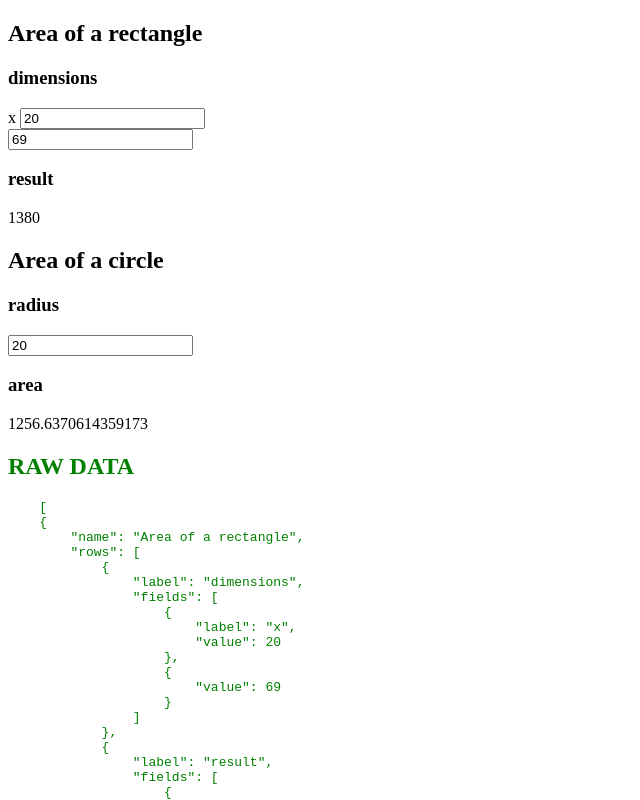
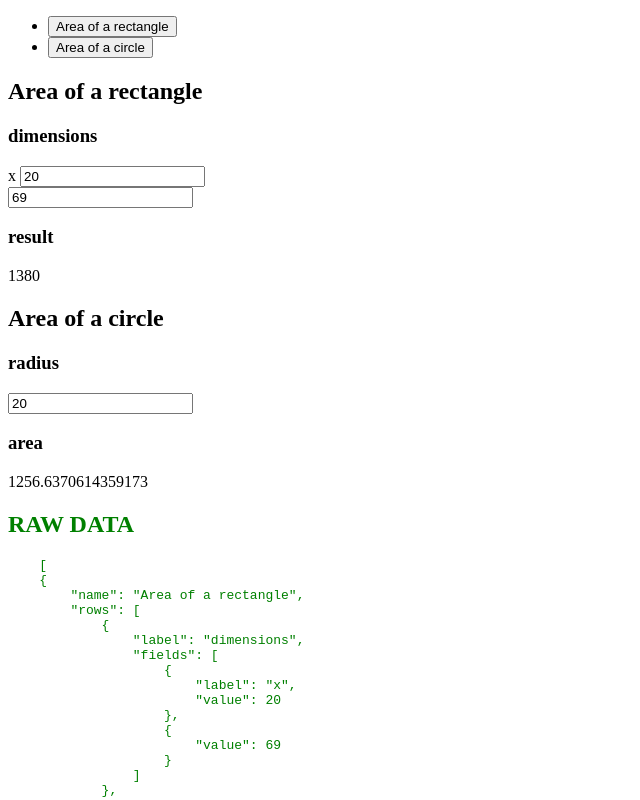
Before and after one commit to AlexOssDev/calc-engine, a SvelteKit app: page / in a window 1280 px wide. Shown: the top 800 px of the page, without its empty margins (0-640 px from the left). Built offline with nearby package versions, Linux system fonts and the light colour scheme.

Commit message:
feat: add stackList and visivility toggling

```diff
--- a/src/lib/Stack.svelte
+++ b/src/lib/Stack.svelte
@@ -5,8 +5,11 @@
 	export let data: IStack;
 </script>
 
-<h2>{data.name}</h2>
-
-{#each data.rows as row}
-	<Row bind:data={row} stack={data} />
-{/each}
+{#if !data.hidden}
+	<div>
+		<h2>{data.name}</h2>
+		{#each data.rows as row}
+			<Row bind:data={row} stack={data} />
+		{/each}
+	</div>
+{/if}
--- /dev/null
+++ b/src/lib/StackList.svelte
@@ -0,0 +1,13 @@
+<script lang="ts">
+	import { dataStore } from './storage';
+</script>
+
+<ul>
+	{#each $dataStore as stack}
+		<li>
+			<button on:click={() => (stack.hidden = !stack.hidden)}>
+				{stack.name}
+			</button>
+		</li>
+	{/each}
+</ul>
--- a/src/lib/types.ts
+++ b/src/lib/types.ts
@@ -3,6 +3,7 @@ export const ID_FORMAT = /([a-zA-Z]\d+)/g;
 export interface IStack {
 	name: string;
 	rows: IRow[];
+	hidden?: boolean;
 }
 
 export interface IRow {
--- a/src/routes/+page.svelte
+++ b/src/routes/+page.svelte
@@ -1,4 +1,5 @@
 <script lang="ts">
+	import StackList from '$lib/StackList.svelte';
 	import Stack from '../lib/Stack.svelte';
 	import { dataStore } from '../lib/storage';
 
@@ -23,6 +24,8 @@
 	if (params) window.location.search = '';
 </script>
 
+<StackList />
+
 {#each $dataStore as stack}
 	<Stack bind:data={stack} />
 {/each}
```
